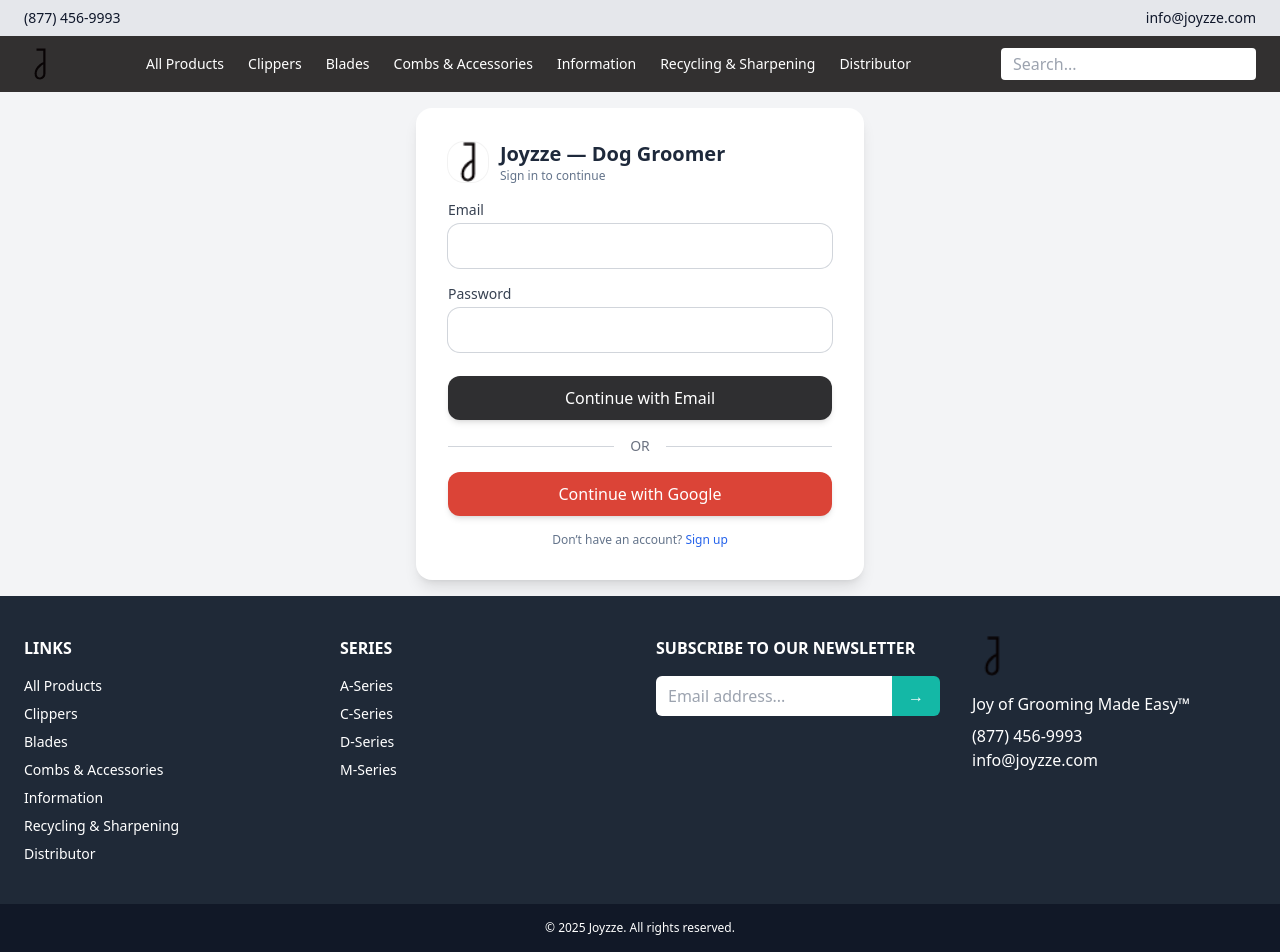
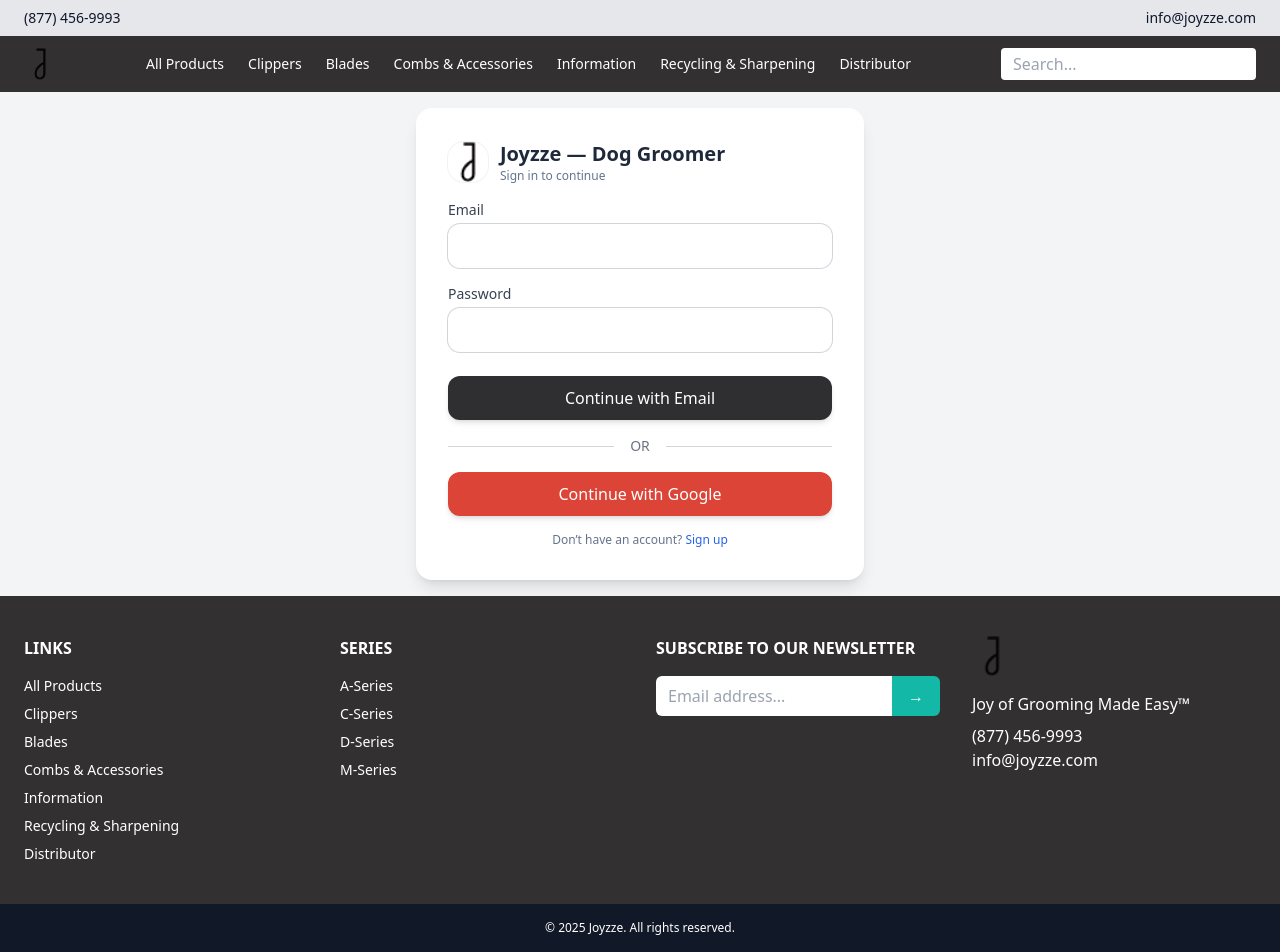
Before and after one commit to Rehan111-555/Groom-dog, a Next.js app: page /signin in a window 1280 px wide. Built offline with nearby package versions, Linux system fonts and the light colour scheme.

Commit message:
Update page.jsx

```diff
--- a/app/signin/page.jsx
+++ b/app/signin/page.jsx
@@ -219,7 +219,7 @@
       </div>
 
       {/* Footer */}
-      <footer className="bg-gray-800 text-white mt-auto">
+      <footer className="bg-[#323030] text-white mt-auto">
         <div className="max-w-7xl mx-auto px-6 py-10 grid grid-cols-1 md:grid-cols-4 gap-8">
           <div>
             <h3 className="font-semibold mb-4">LINKS</h3>
```
